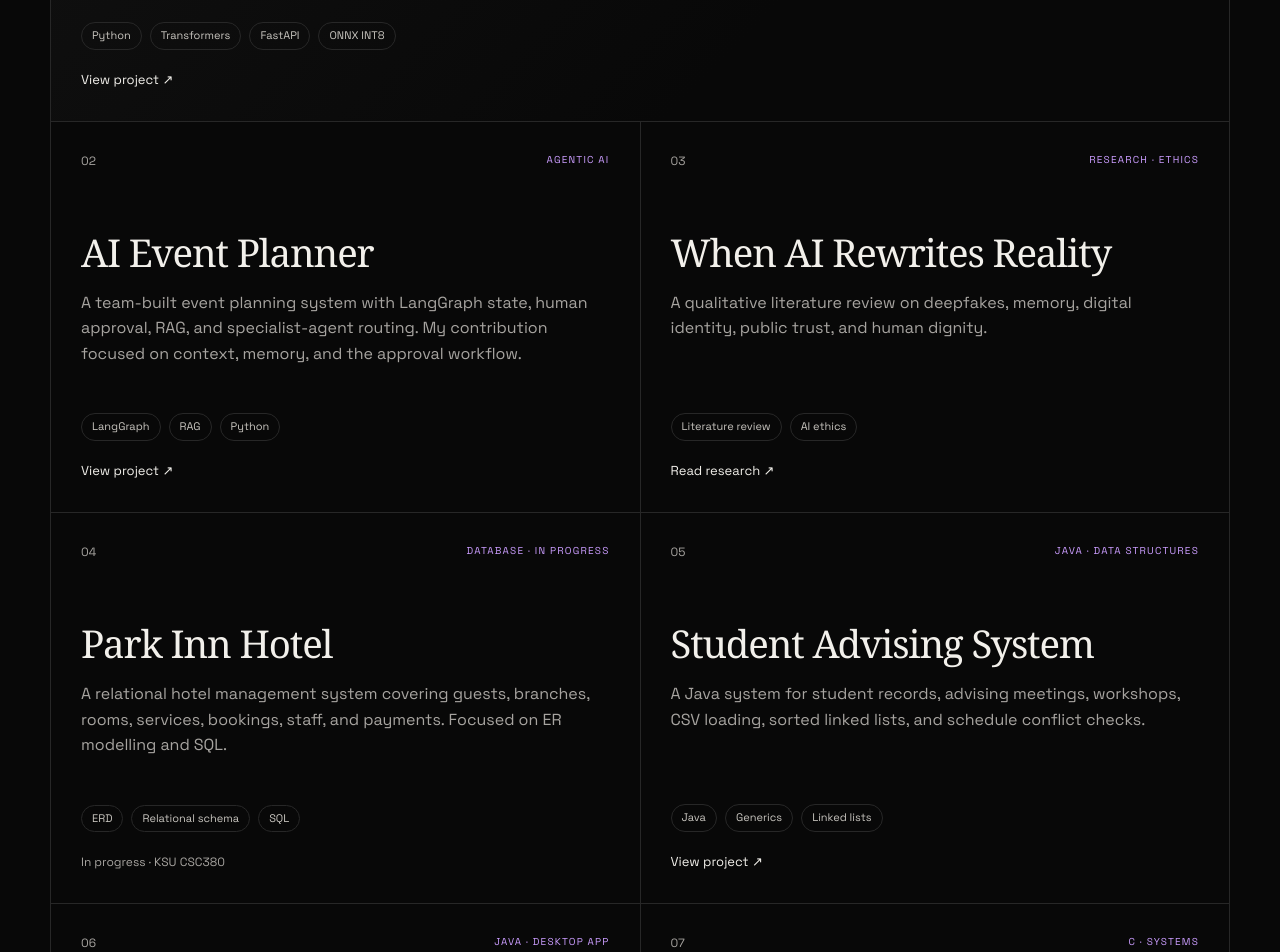
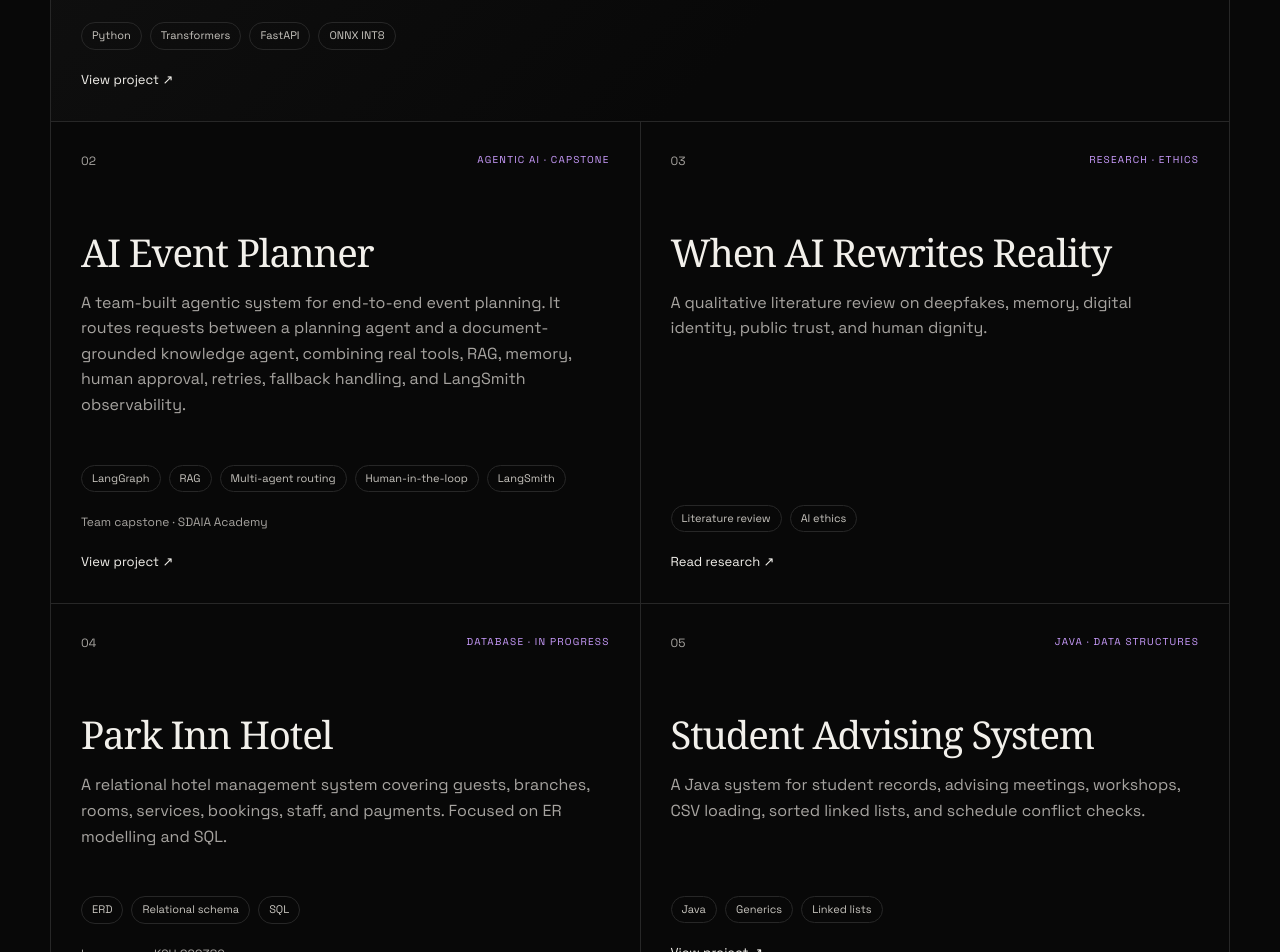
Before and after one commit to jnjnmaizi/jana-portfolio, a plain HTML site: page index.html in a window 1280 px wide. Shown: the part 2120-3072 px from the top of the page. Drawn offline with Linux system fonts and the light colour scheme.

Commit message:
Add AI Event Planner project card to portfolio
Added a new project card for the AI Event Planner capstone project, detailing its features and contributions.

```diff
--- a/index.html
+++ b/index.html
@@ -31,7 +31,7 @@
 
     <section id="work" class="work wrap"><div class="section-head"><p class="section-kicker">02 / <span class="en">Selected work</span><span class="ar">أعمال مختارة</span></p><p class="muted"><span class="en">Projects, research & coursework</span><span class="ar">مشاريع وأبحاث ومقررات</span></p></div><div class="project-grid">
       <article class="project-card featured"><div class="card-top"><span>01</span><span class="pill">NLP · AI ENGINEERING</span></div><h3>JanaAlhumaizi.NLP</h3><p><span class="en">A bilingual Arabic–English NLP prototype for classifying service feedback, extracting entities, and searching 20,000 historical cases through a FastAPI service.</span><span class="ar">نموذج ثنائي اللغة لتحليل الملاحظات بالعربية والإنجليزية، وتصنيفها واستخراج الكيانات والبحث في ٢٠ ألف حالة عبر FastAPI.</span></p><div class="tags"><span>Python</span><span>Transformers</span><span>FastAPI</span><span>ONNX INT8</span></div><a href="https://github.com/jnjnmaizi/JanaAlhumaizi.NLP" target="_blank" rel="noreferrer">View project ↗</a></article>
-      <article class="project-card"><div class="card-top"><span>02</span><span class="pill">AGENTIC AI</span></div><h3>AI Event Planner</h3><p><span class="en">A team-built event planning system with LangGraph state, human approval, RAG, and specialist-agent routing. My contribution focused on context, memory, and the approval workflow.</span><span class="ar">نظام جماعي لتخطيط الفعاليات باستخدام LangGraph والذاكرة والموافقة البشرية وRAG. ركزت مساهمتي على إدارة السياق والذاكرة وسير عمل الموافقة.</span></p><div class="tags"><span>LangGraph</span><span>RAG</span><span>Python</span></div><a href="https://github.com/SarahkhIT/AgenticAIProject" target="_blank" rel="noreferrer">View project ↗</a></article>
+      <article class="project-card"><div class="card-top"><span>02</span><span class="pill">AGENTIC AI · CAPSTONE</span></div><h3>AI Event Planner</h3><p><span class="en">A team-built agentic system for end-to-end event planning. It routes requests between a planning agent and a document-grounded knowledge agent, combining real tools, RAG, memory, human approval, retries, fallback handling, and LangSmith observability.</span><span class="ar">نظام جماعي لتخطيط الفعاليات من البداية للنهاية، يوزع الطلبات بين وكيل التخطيط ووكيل المعرفة المعتمد على المستندات، مع أدوات فعلية وRAG وذاكرة وموافقة بشرية ومراقبة.</span></p><div class="tags"><span>LangGraph</span><span>RAG</span><span>Multi-agent routing</span><span>Human-in-the-loop</span><span>LangSmith</span></div><span class="status">Team capstone · SDAIA Academy</span><a href="https://github.com/SarahkhIT/AgenticAIProject" target="_blank" rel="noreferrer">View project ↗</a></article>
       <article class="project-card"><div class="card-top"><span>03</span><span class="pill">RESEARCH · ETHICS</span></div><h3>When AI Rewrites Reality</h3><p><span class="en">A qualitative literature review on deepfakes, memory, digital identity, public trust, and human dignity.</span><span class="ar">بحث نوعي يدرس الـDeepfake والذاكرة والهوية الرقمية والثقة العامة وكرامة الإنسان.</span></p><div class="tags"><span>Literature review</span><span>AI ethics</span></div><a href="https://github.com/jnjnmaizi/deepfake-ethics-research" target="_blank" rel="noreferrer">Read research ↗</a></article>
       <article class="project-card"><div class="card-top"><span>04</span><span class="pill">DATABASE · IN PROGRESS</span></div><h3>Park Inn Hotel</h3><p><span class="en">A relational hotel management system covering guests, branches, rooms, services, bookings, staff, and payments. Focused on ER modelling and SQL.</span><span class="ar">تصميم قاعدة بيانات علائقية لإدارة الفندق تشمل النزلاء والفروع والغرف والخدمات والحجوزات والموظفين والمدفوعات، مع تركيز على ER وSQL.</span></p><div class="tags"><span>ERD</span><span>Relational schema</span><span>SQL</span></div><span class="status">In progress · KSU CSC380</span></article>
       <article class="project-card"><div class="card-top"><span>05</span><span class="pill">JAVA · DATA STRUCTURES</span></div><h3>Student Advising System</h3><p><span class="en">A Java system for student records, advising meetings, workshops, CSV loading, sorted linked lists, and schedule conflict checks.</span><span class="ar">نظام Java لإدارة بيانات الطلاب والاجتماعات وورش العمل، مع قوائم مترابطة مرتبة وفحص تعارض المواعيد.</span></p><div class="tags"><span>Java</span><span>Generics</span><span>Linked lists</span></div><a href="https://github.com/jnjnmaizi/student-advising-system" target="_blank" rel="noreferrer">View project ↗</a></article>
```
